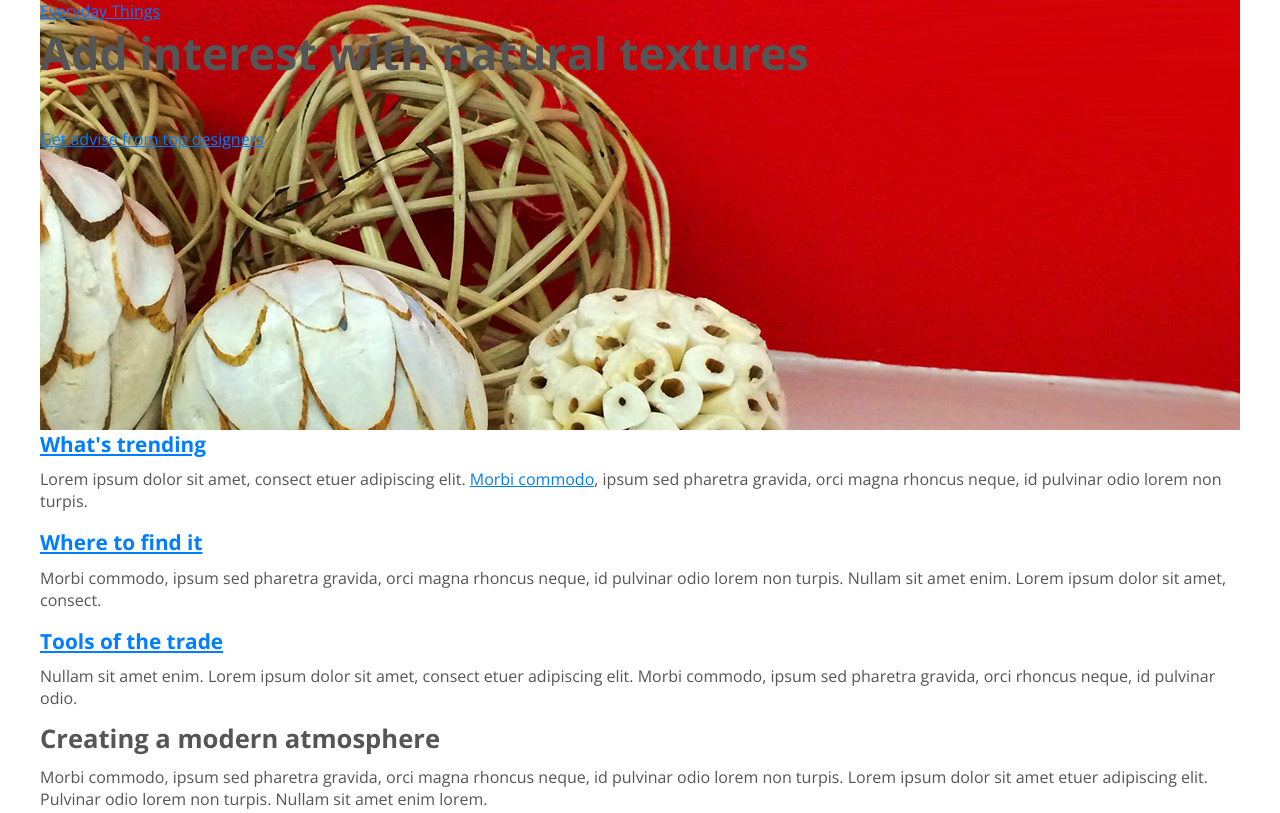
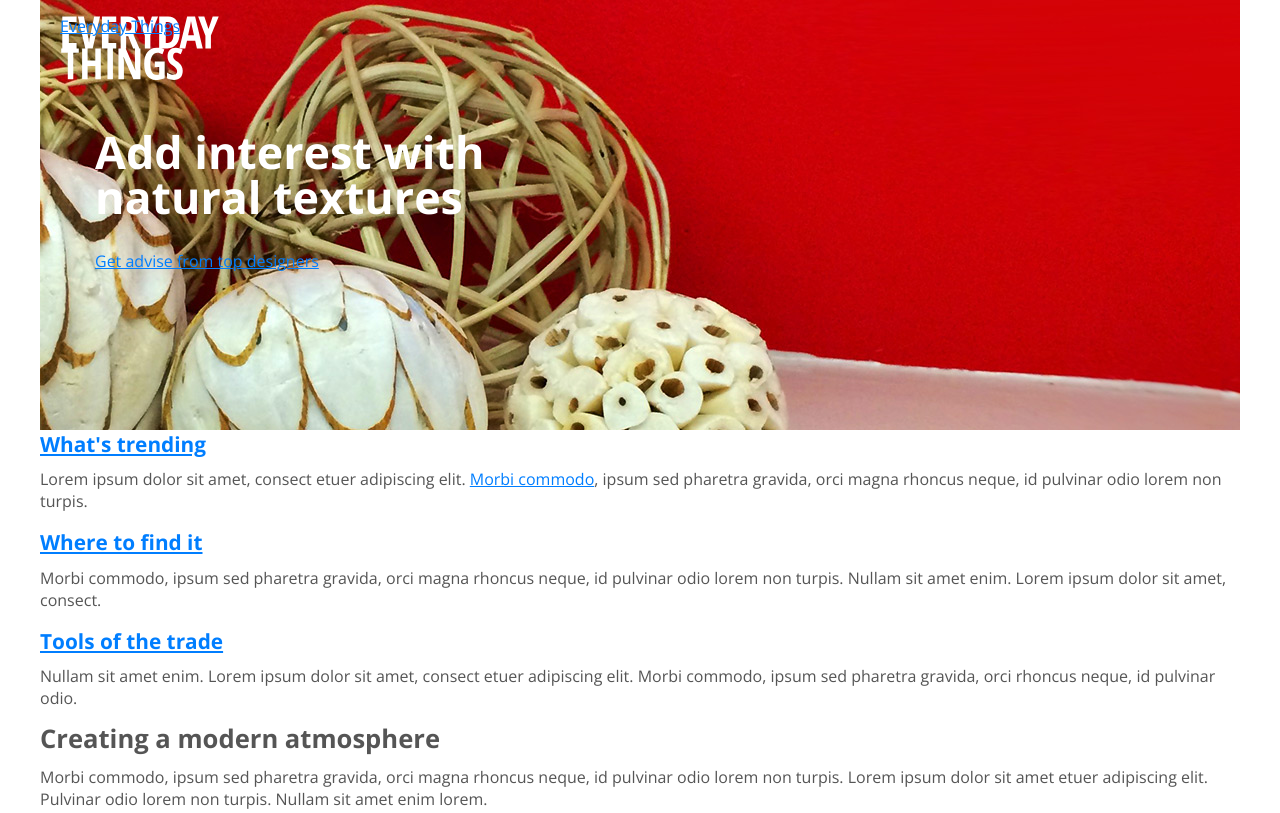
Before and after one commit to nerdguy-lab/creating-responsive-web-design, a plain HTML site: page index.html in a window 1280 px wide. Shown: the top 813 px of the page. Drawn offline with nearby package versions, Linux system fonts and the light colour scheme.

Commit message:
Styling the logo and hero item.

```diff
--- a/css/screen.css
+++ b/css/screen.css
@@ -61,3 +61,31 @@ header {
     background: #cf0004 url(../images/banner_1200.jpg) no-repeat center bottom;
     position: relative;
 }
+
+header a.logo {
+    position: absolute;
+    display: block;
+    width: 160px;
+    height: 66px;
+    background: url(../images/logo.svg) no-repeat 0 0;
+    background-size: contain;
+    top: 15px;
+    left: 20px;
+}
+
+header a.logo span {
+    display: none;
+}
+
+header div.hero {
+    position: absolute;
+    width: 42%;
+    top: 130px;
+    left: 55px;
+}
+
+header div.hero h1 {
+    line-height: 1em;
+    margin: 0 0 30px 0;
+    color: #fff;
+}
```
